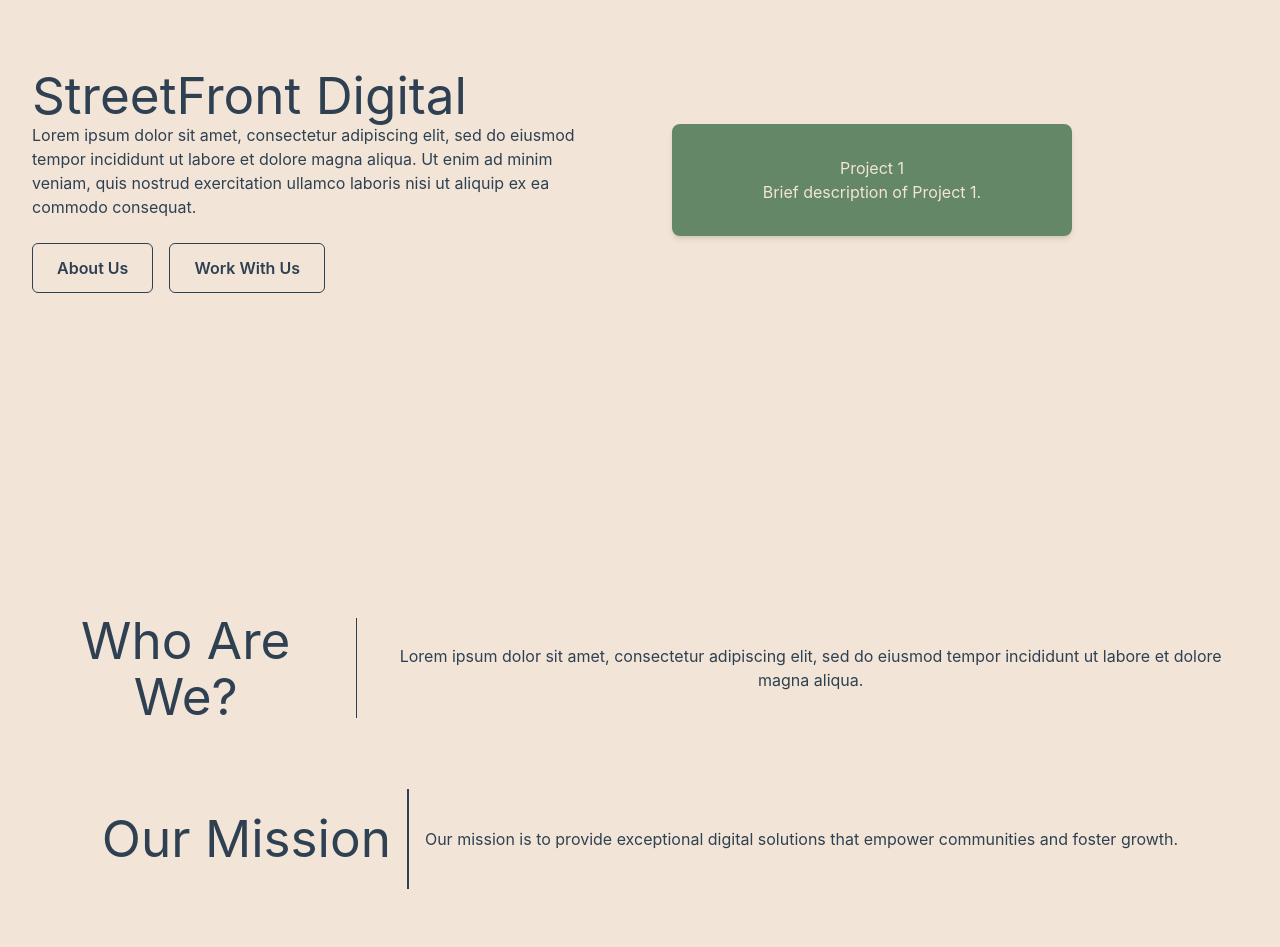
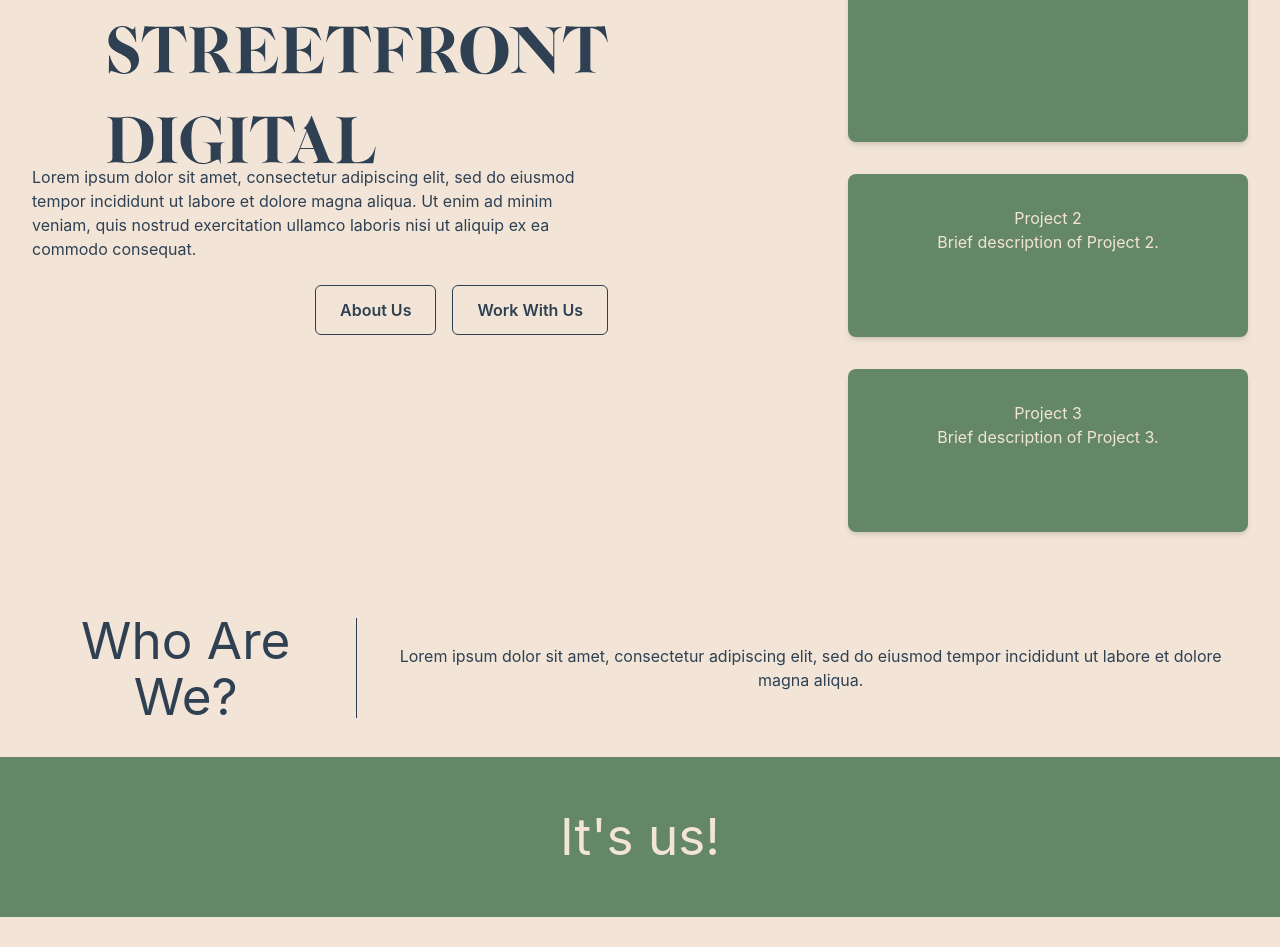
Before and after one commit to ElijahLewes/SFDigital, a React (Vite) app: page / in a window 1280 px wide. Shown: the part 220-1167 px from the top of the page. Built offline with nearby package versions, Linux system fonts and the light colour scheme.

Commit message:
fixinglanding page formatting. She's still ugly but like. less so

```diff
--- a/src/App.css
+++ b/src/App.css
@@ -57,17 +57,21 @@
   @apply bg-[#535bf2];
 }
 
+
+
+/* --------Home Page Style---------- */
 .page-container {
-  @apply w-full min-h-screen;
+  @apply w-full h-full flex flex-col items-center justify-center;
 }
 
 .landing-container {
   @apply flex flex-row w-full h-screen;
 }
 
+
 .home-title-container,
 .home-project-cards-container {
-  @apply flex flex-col flex-1 justify-center items-start p-8 box-border;
+  @apply flex flex-col flex-1 justify-center items-end p-8 box-border;
 }
 
 .home-project-card {
--- a/src/pages/Home.jsx
+++ b/src/pages/Home.jsx
@@ -3,67 +3,71 @@ import React from 'react';
 function Home() {
   return (
     <>
-      <section className="page-container">
+      <div className="page-container-1 flex flex-col justify-center min-h-screen">
+      <section id="home-container-1" className="items-center justify-center">
         <div className="landing-container">
           {/* Left side of home page */}
-
           <section className="home-title-container">
-          <h1 id="home-title">StreetFront Digital</h1>
-          <p id="home-subtitle">
+            <img src="/public/images/SFD Dark Header.svg" alt="SFDheader" className="home-header-image" />
+            <p className="home-subtitle">
               Lorem ipsum dolor sit amet, consectetur adipiscing elit, sed do eiusmod tempor incididunt ut labore et dolore magna aliqua. Ut enim ad minim veniam, quis nostrud exercitation ullamco laboris nisi ut aliquip ex ea commodo consequat.
             </p>
             <div className="home-buttons-container">
-            <button className="home-button">
-              About Us
-            </button>
-            <button className="home-button">
-              Work With Us
-            </button>
+              <button className="home-button">About Us</button>
+              <button className="home-button">Work With Us</button>
             </div>
           </section>
 
-
           {/* Right side of home page */}
-        <section className="home-project-cards-container">
-          <div className="home-project-card" style={{ background: 'var(--green-base)', color: 'var(--text-light)' }}>
+          <section id="home-container-2" className="home-project-cards-container flex flex-col items-end justify-end">
+            <div className="home-project-card basis-1/2" style={{ background: 'var(--green-base)', color: 'var(--text-light)' }}>
               <h2>Project 1</h2>
               <p>Brief description of Project 1.</p>
+            </div>
+            <div className="home-project-card basis-1/4" style={{ background: 'var(--green-base)', color: 'var(--text-light)' }}>
+              <h2>Project 2</h2>
+              <p>Brief description of Project 2.</p>
+            </div>
+            <div className="home-project-card basis-1/4" style={{ background: 'var(--green-base)', color: 'var(--text-light)' }}>
+              <h2>Project 3</h2>
+              <p>Brief description of Project 3.</p>
             </div>
           </section>
         </div>
       </section>
 
       {/* About us section */}
-      <section className="page-container">
-        <div className="about-us-container">
+      <section className="page-container-2 flex flex-col items-center justify-center">
+        <div className="about-us-container flex flex-row basis-1/3 items-center justify-center">
           <div className="about-us">
-                <div className = "subtitle-container">
+            <div className="subtitle-container">
               <h1>Who Are We?</h1>
             </div>
-                <div className = "divider"></div>
-                <div className = "about-us-text-container">
+            <div className="divider"></div>
+            <div className="about-us-text-container">
               <p>Lorem ipsum dolor sit amet, consectetur adipiscing elit, sed do eiusmod tempor incididunt ut labore et dolore magna aliqua.</p>
             </div>
           </div>
         </div>
 
         {/* Add img carousel box */}
+        <div className="landing-carousel-container w-full">
+          <div className="carousel bg-[var(--green-base)] text-[var(--text-light)] h-40 flex items-center justify-center width-full">
+            <h1 className="carousel-title">It's us!</h1>
+          </div>
+        </div>
 
-
-
-        <div className="mission-statement-container">
+        <div className="mission-statement-container flex flex-row basis-1/3">
           <div className="subtitle-container">
             <h1>Our Mission</h1>
           </div>
-            <div className = "divider"></div>
-            <div className = "mission-statement-text-container">
+          <div className="divider"></div>
+          <div className="mission-statement-text-container content-center justify-items-center">
             <p>Our mission is to provide exceptional digital solutions that empower communities and foster growth.</p>
-
           </div>
         </div>
-
       </section>
-
+      </div>
     </>
   );
 }
```
Lines whose indentation alone changed are shown as unchanged.
